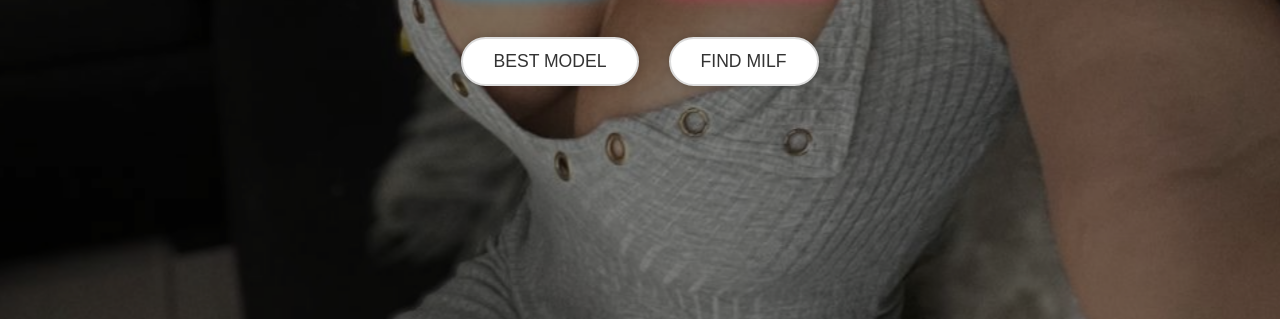
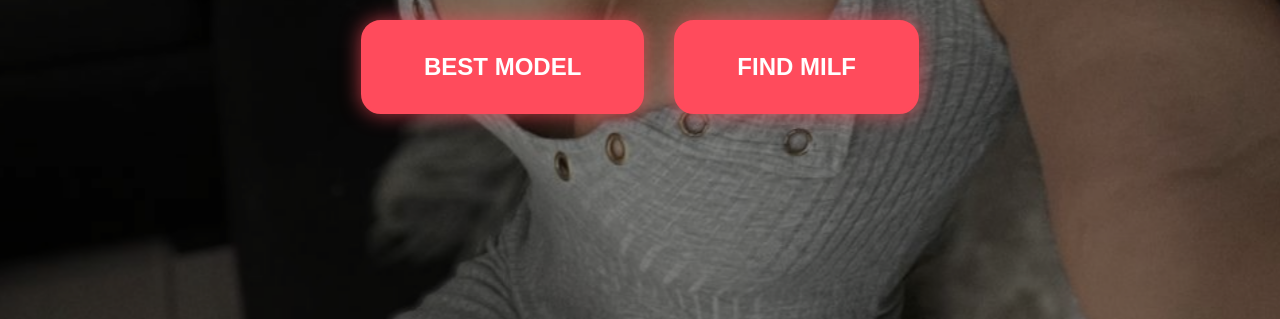
Before and after one commit to OnlyFansfreetrial/paulaflovers, a plain HTML site: page index.html in a window 1280 px wide. Shown: the part 481-800 px from the top of the page. Drawn offline with Linux system fonts and the light colour scheme.

Commit message:
Update index.html

```diff
--- a/index.html
+++ b/index.html
@@ -126,34 +126,39 @@
             transform: scale(1.1);
         }
 
-        /* Рекламные кнопки */
+        /* Рекламные баннеры */
         .advert-buttons {
             display: flex;
             justify-content: center;
             gap: 30px;
-            margin-top: 40px;
+            margin-top: 50px;
         }
+
         .advert-btn {
             position: relative;
-            padding: 12px 30px;
-            font-size: 1.1em;
-            font-weight: normal;
+            padding: 30px 60px;
+            font-size: 1.5em;
+            font-weight: bold;
             text-transform: uppercase;
-            color: #333;
-            background: #fff;
-            border: 2px solid #ddd;
-            border-radius: 50px;
+            color: #fff;
+            background: #ff4b5c;
+            border: 3px solid #ff4b5c;
+            border-radius: 20px;
             text-decoration: none;
             cursor: pointer;
-            transition: all 0.3s ease;
-            box-shadow: 0 0 10px rgba(0, 0, 0, 0.2);
+            transition: all 0.4s ease;
+            box-shadow: 0 0 20px rgba(255, 75, 92, 0.7);
+            text-align: center;
+            transform: translateY(0);
         }
+
         .advert-btn:hover {
-            color: #fff;
-            background: #ff4b5c;
+            color: #ff4b5c;
+            background: #fff;
             border-color: #ff4b5c;
-            transform: scale(1.05);
+            transform: scale(1.1);
         }
+
         .advert-btn:active {
             transform: scale(0.98);
         }
@@ -164,7 +169,7 @@
                 font-size: 2.5em;
             }
             .btn, .advert-btn {
-                font-size: 1.1em;
+                font-size: 1.2em;
                 padding: 15px 25px;
             }
         }
@@ -196,7 +201,7 @@
             <a href="https://onlyfans.com/paula_flores/c441" target="_blank" class="btn onlyfans">OnlyFans</a>
             <a href="https://www.instagram.com/paula.flvr/" target="_blank" class="btn instagram">Instagram</a>
         </div>
-        <!-- Отделение рекламных кнопок -->
+        <!-- Рекламные баннеры -->
         <div class="advert-buttons">
             <a href="https://onlyfansfreetrial.github.io/best-promo/" target="_blank" class="advert-btn">Best Model</a>
             <a href="https://suptop.top/click?o=2&a=3126" target="_blank" class="advert-btn">Find Milf</a>
```
